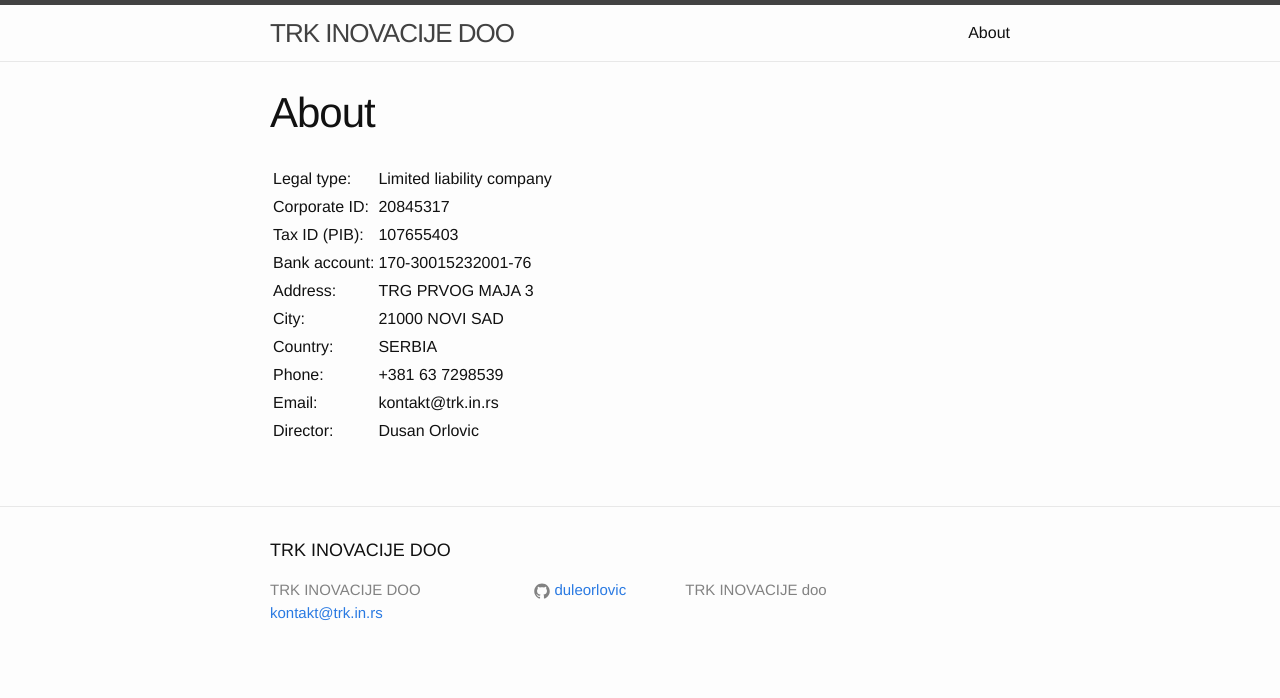
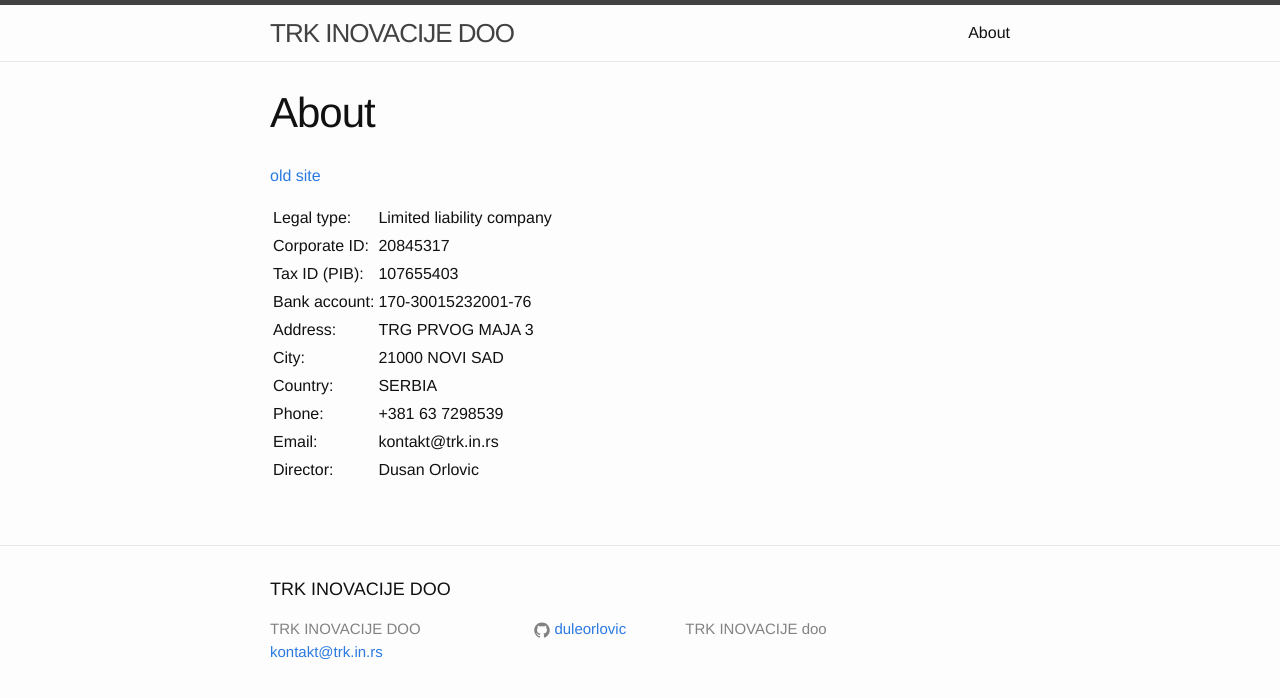
Before and after one commit to trkin/dev.trk.in.rs, a Jekyll site: the page built from about.md, in a window 1280 px wide. Shown: the top 698 px of the page. Built offline with Jekyll 4.4.1, drawn with Linux system fonts in a browser that asks for light colours.

Commit message:
Add old site

```diff
--- a/about.md
+++ b/about.md
@@ -4,6 +4,7 @@ title: About
 permalink: /about/
 ---
 
+[old site](https://sites.google.com/site/trkinovacije/)
 
 | Legal type:   |Limited liability company|
 | Corporate ID: |20845317|
```
